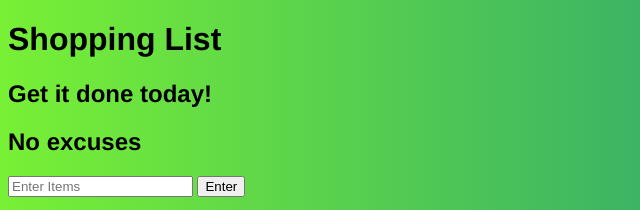
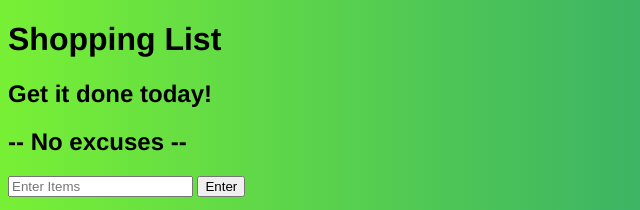
Before and after one commit to Seetha-lab/add-del-shoppinglist, a plain HTML site: page index.html in a window 1280 px wide. Shown: the top 210 px of the page, 0-640 px from the left. Drawn offline with Linux system fonts and the light colour scheme.

Commit message:
Update index.html

```diff
--- a/index.html
+++ b/index.html
@@ -7,7 +7,7 @@
 <body>
  	<h1>Shopping List</h1>
  	<h2>Get it done today!</h2>
- 	<h2> No excuses</h2>
+ 	<h2> -- No excuses -- </h2>
  	<input type="text" id="input" placeholder="Enter Items">
  	<button id="button">Enter</button>
  	<ul name="ul" class="list" id="ullist">
```
